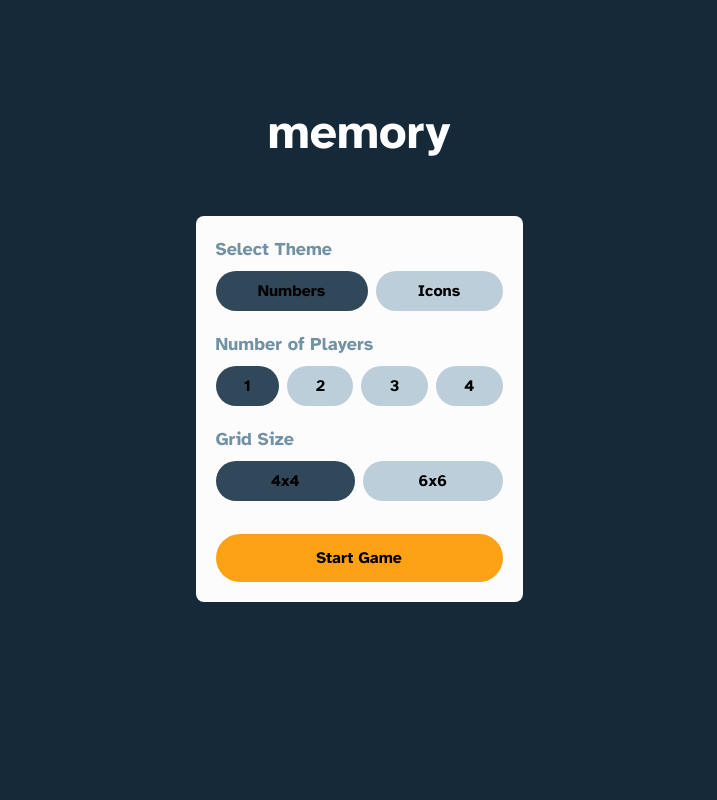
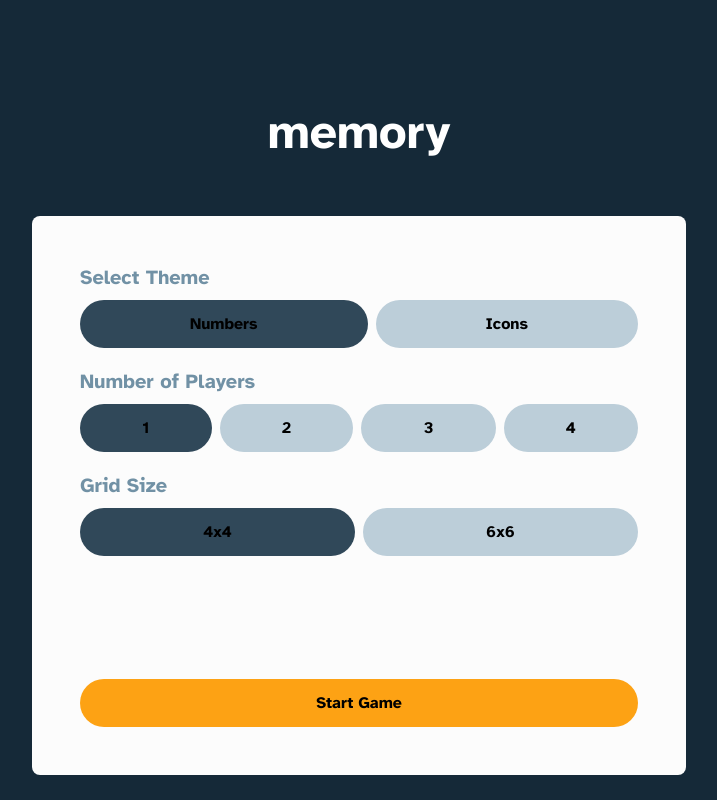
Before and after one commit to Fables7/memory-game, a Next.js app: page / in a window 1280 px wide. Shown: the whole page, without its empty margins (281-998 px from the left). Built offline with nearby package versions, Linux system fonts and the light colour scheme.

Commit message:
StartGameform width changed for tablet view, also removed StyledCustomButotn in favor of TailwindCSS

```diff
--- a/src/components/customButton/CustomButton.tsx
+++ b/src/components/customButton/CustomButton.tsx
@@ -1,5 +1,4 @@
 import clsx from "clsx";
-import { StyledCustomButton } from "./StyledCustomButton";
 
 interface CustomButtonProps {
   children: React.ReactNode;
@@ -17,20 +16,17 @@ interface CustomButtonProps {
 const CustomButton = (props: CustomButtonProps) => {
   const rootClassName = clsx(
     "h-[48px] bg-[var(--idle)] rounded-3xl w-full hover:bg-[var(--hover)]",
+    props.option && "h-[40px]",
+    props.active && "bg-[var(--menu-active)]",
+    props.primary && "bg-[var(--orange-accent)] hover:bg-[var(--orange-hover)]",
+    props.secondary &&
+      "bg-[var(--light-gray)] text-[var(--menu-active)]  hover:text-white ",
     props.className
   );
   return (
-    <StyledCustomButton
-      active={props.active}
-      primary={props.primary}
-      secondary={props.secondary}
-      option={props.option}
-      type={props.type}
-      onClick={props.onClick}
-      className={rootClassName}
-    >
+    <button type={props.type} onClick={props.onClick} className={rootClassName}>
       {props.children}
-    </StyledCustomButton>
+    </button>
   );
 };
 
--- a/src/components/customButton/StyledCustomButton.tsx
+++ /dev/null
@@ -1,31 +0,0 @@
-import styled from "styled-components";
-
-interface StyledCustomButtonProps {
-  active?: boolean;
-  primary?: boolean;
-  secondary?: boolean;
-  option?: boolean;
-}
-
-const shouldForwardProp = (prop: string) =>
-  !["active", "primary", "secondary", "option"].includes(prop);
-
-export const StyledCustomButton = styled.button.withConfig({
-  shouldForwardProp,
-})<StyledCustomButtonProps>`
-  height: ${(props) => props.option && "40px"};
-  background: ${(props) =>
-    props.active
-      ? "var(--menu-active)"
-      : props.primary
-      ? "var(--orange-accent)"
-      : props.secondary
-      ? "var(--light-gray)"
-      : "var(--idle)"};
-  color: ${(props) => props.secondary && "var(--menu-active)"};
-  &:hover {
-    background: ${(props) =>
-      props.primary ? "var(--orange-hover)" : "var(--hover)"};
-    color: ${(props) => props.secondary && "white"};
-  }
-`;
--- a/src/components/memoryGame/MemoryGame.tsx
+++ b/src/components/memoryGame/MemoryGame.tsx
@@ -67,7 +67,6 @@ const MemoryGame = () => {
   const [gameFinished, setGameFinished] = useState(false);
   const [currentPlayer, setCurrentPlayer] = useState(0);
 
-  console.log(numPlayers, "numPlayers");
   // shuffle cards
   const shuffleCards = () => {
     switch (theme) {
@@ -135,7 +134,6 @@ const MemoryGame = () => {
       if (currentPlayer === numPlayers - 1) {
         setCurrentPlayer(0);
       } else {
-        console.log("next player");
         setCurrentPlayer((prevPlayer) => prevPlayer + 1);
       }
     }
--- a/src/components/modals/SoloMenu.tsx
+++ b/src/components/modals/SoloMenu.tsx
@@ -21,11 +21,7 @@ const SoloMenu = ({ setOpen, restart }: SoloMenuProps) => {
       <CustomButton onClick={restartHandler} primary className="h-[48px]">
         Restart
       </CustomButton>
-      <CustomButton
-        onClick={newGameHandler}
-        secondary
-        className="h-[48px] text-[var(--menu-active)]  hover:text-white"
-      >
+      <CustomButton onClick={newGameHandler} secondary className="h-[48px] ">
         New Game
       </CustomButton>
       <CustomButton
--- a/src/components/startGameForm/StartGameForm.tsx
+++ b/src/components/startGameForm/StartGameForm.tsx
@@ -22,7 +22,7 @@ const OptionsContainer = ({
   };
   return (
     <>
-      <label className="mb-2">{label}</label>
+      <label className="mb-2 md:text-xl ">{label}</label>
       <div className="grid grid-flow-col gap-2 mb-5">
         {options.map((option, index) => (
           <CustomButton
@@ -67,7 +67,7 @@ const StartGameForm = () => {
     <div className="flex flex-col items-center pt-24  ">
       <h1 className="text-white mb-12">memory</h1>
 
-      <div className="  min-w-[327px] h-[386px] bg-[var(--white)] rounded-lg p-5 ">
+      <div className="  min-w-[327px] h-[386px] md:min-w-[654px] md:h-[559px] bg-[var(--white)] rounded-lg p-5 md:p-12 ">
         <form className="flex flex-col h-full" onSubmit={formSubmitHandler}>
           <OptionsContainer
             label="Select Theme"
```
